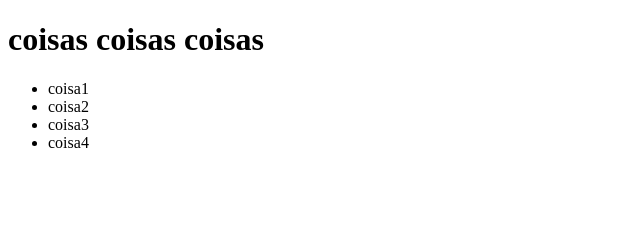
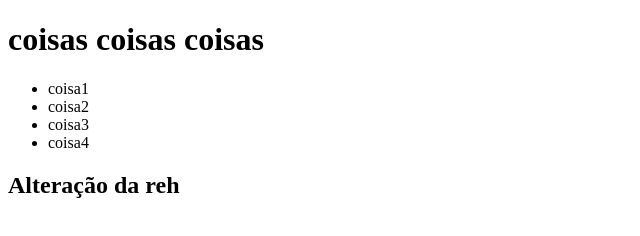
Before and after one commit to IsaahF/scm, a plain HTML site: page index.html in a window 1280 px wide. Shown: the whole page, without its empty margins (0-640 px from the left). Drawn offline with Linux system fonts and the light colour scheme.

Commit message:
Segundo commit (reh)

```diff
--- a/index.html
+++ b/index.html
@@ -16,5 +16,7 @@
         <li>coisa4</li>
     </ul>
 
+    <h2>Alteração da reh</h2>
+
 </body>
 </html>
```
